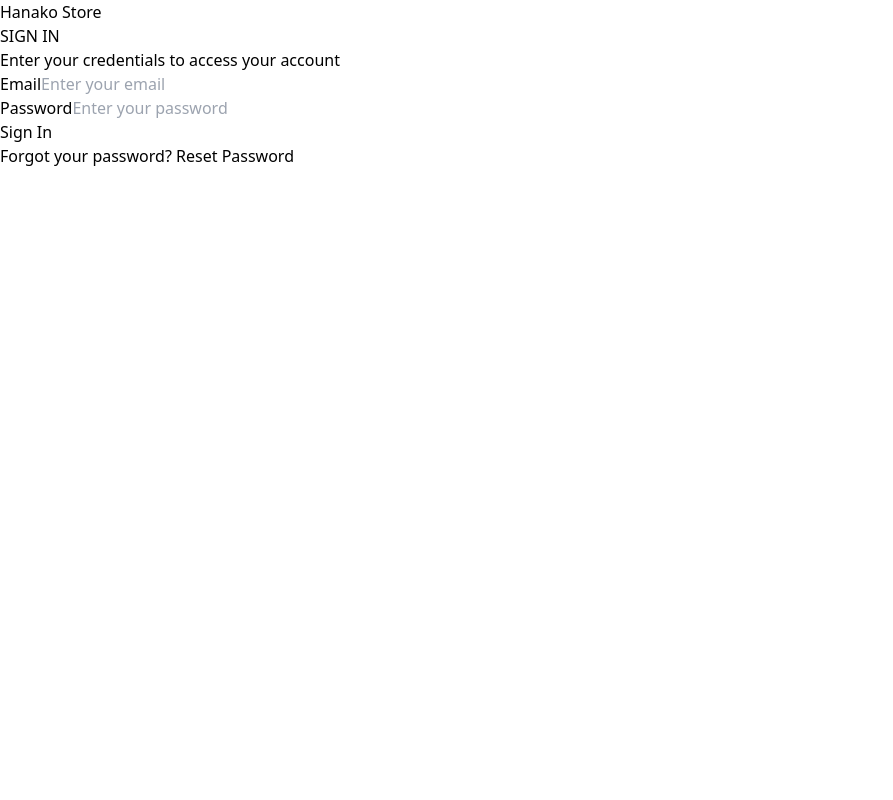
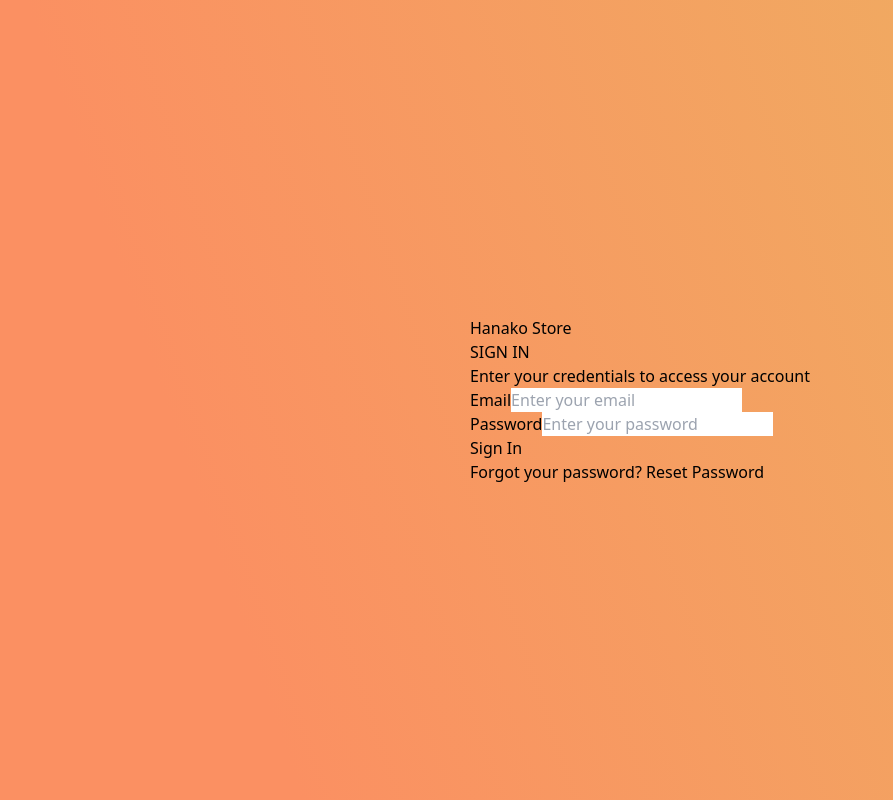
Before and after one commit to psyBeth/Hanako-Store, a React (Create React App) app: page / in a window 1280 px wide. Shown: the whole page, without its empty margins (0-893 px from the left). Built offline with nearby package versions, Linux system fonts and the light colour scheme.

Commit message:
login background css

```diff
--- a/src/index.css
+++ b/src/index.css
@@ -1,3 +1,10 @@
 @tailwind base;
 @tailwind components;
 @tailwind utilities;
+
+@layer components {
+    .loginDiv {
+        background: linear-gradient(71deg, #fb9062 19.35%, #eeaf61 90.12% );
+        @apply flex justify-center items-center min-h-screen;
+    }
+}
--- a/src/pages/Login.jsx
+++ b/src/pages/Login.jsx
@@ -2,7 +2,7 @@
 
 const Login = () => {
   return (
-    <div>
+    <div className='loginDiv'>
       <div>
         <div>
           <span></span>
```
